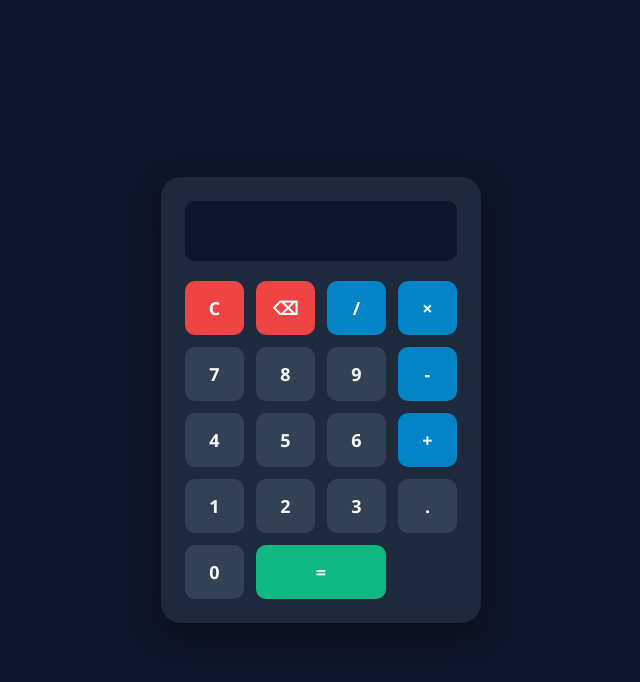
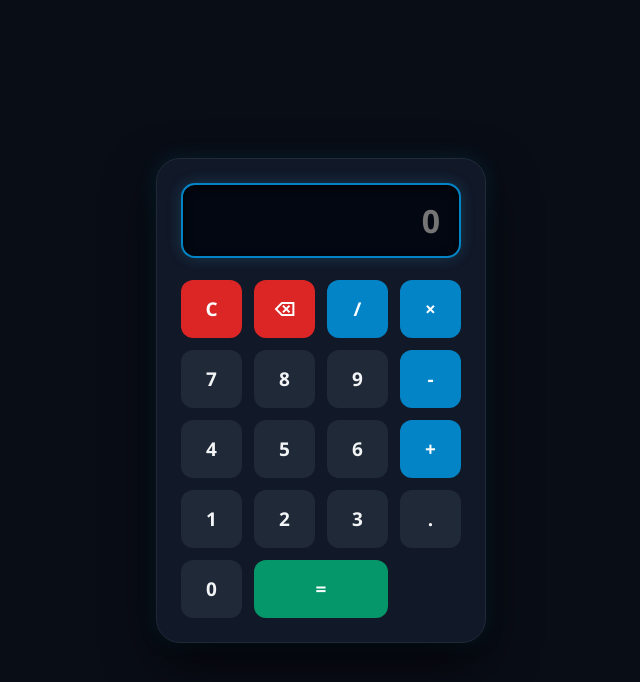
Before and after one commit to rayhanrazza12/calculator, a plain HTML site: page index.html in a window 1280 px wide. Shown: the whole page, without its empty margins (319-959 px from the left). Drawn offline with Linux system fonts and the light colour scheme.

Commit message:
Refactor calculator UI and functionality
Updated calculator title and improved styling. Refactored input handling and calculation logic.

```diff
--- a/index.html
+++ b/index.html
@@ -3,49 +3,131 @@
 <head>
   <meta charset="UTF-8">
   <meta name="viewport" content="width=device-width, initial-scale=1.0">
-  <title>Modern Calculator</title>
+  <title>Smart Neon Calculator</title>
   <style>
-    * { box-sizing: border-box; font-family: 'Segoe UI', sans-serif; }
-    body { background: #0f172a; display: flex; justify-content: center; align-items: center; min-height: 100vh; margin: 0; }
-    .calculator { background: #1e293b; padding: 24px; border-radius: 20px; box-shadow: 0 10px 30px rgba(0,0,0,0.5); width: 320px; }
-    #display { width: 100%; height: 60px; background: #0f172a; border: none; border-radius: 10px; color: #38bdf8; font-size: 28px; text-align: right; padding: 10px 15px; margin-bottom: 20px; outline: none; }
-    .buttons { display: grid; grid-template-columns: repeat(4, 1fr); gap: 12px; }
-    button { padding: 15px; font-size: 18px; font-weight: bold; border: none; border-radius: 10px; background: #334155; color: #f8fafc; cursor: pointer; transition: 0.2s; }
-    button:hover { background: #475569; }
-    button.op { background: #0284c7; color: white; }
-    button.op:hover { background: #0369a1; }
-    button.clear { background: #ef4444; color: white; }
-    button.clear:hover { background: #dc2626; }
-    button.equal { background: #10b981; color: white; grid-column: span 2; }
-    button.equal:hover { background: #059669; }
+    * {
+      box-sizing: border-box;
+      font-family: 'Segoe UI', system-ui, -apple-system, sans-serif;
+    }
+
+    body {
+      background: #090d16;
+      display: flex;
+      justify-content: center;
+      align-items: center;
+      min-height: 100vh;
+      margin: 0;
+    }
+
+    .calculator {
+      background: #111827;
+      padding: 24px;
+      border-radius: 24px;
+      box-shadow: 0 20px 50px rgba(0, 0, 0, 0.7), 0 0 20px rgba(14, 165, 233, 0.15);
+      width: 330px;
+      border: 1px solid #1f2937;
+    }
+
+    #display {
+      width: 100%;
+      height: 75px;
+      background: #030712;
+      border: 2px solid #0284c7;
+      border-radius: 14px;
+      color: #38bdf8;
+      font-size: 32px;
+      font-weight: 600;
+      text-align: right;
+      padding: 10px 18px;
+      margin-bottom: 22px;
+      outline: none;
+      box-shadow: inset 0 2px 10px rgba(0, 0, 0, 0.8), 0 0 15px rgba(56, 189, 248, 0.2);
+      letter-spacing: 1px;
+    }
+
+    .buttons {
+      display: grid;
+      grid-template-columns: repeat(4, 1fr);
+      gap: 12px;
+    }
+
+    button {
+      padding: 16px;
+      font-size: 19px;
+      font-weight: 600;
+      border: none;
+      border-radius: 12px;
+      background: #1f2937;
+      color: #f3f4f6;
+      cursor: pointer;
+      transition: all 0.15s ease-in-out;
+      user-select: none;
+    }
+
+    button:hover {
+      background: #374151;
+      transform: translateY(-2px);
+    }
+
+    button:active {
+      transform: translateY(1px);
+    }
+
+    button.op {
+      background: #0284c7;
+      color: #ffffff;
+    }
+
+    button.op:hover {
+      background: #0369a1;
+    }
+
+    button.clear {
+      background: #dc2626;
+      color: #ffffff;
+    }
+
+    button.clear:hover {
+      background: #b91c1c;
+    }
+
+    button.equal {
+      background: #059669;
+      color: #ffffff;
+      grid-column: span 2;
+    }
+
+    button.equal:hover {
+      background: #047857;
+    }
   </style>
 </head>
 <body>
 
 <div class="calculator">
-  <input type="text" id="display" readonly value="">
+  <input type="text" id="display" readonly placeholder="0">
   <div class="buttons">
     <button class="clear" onclick="clearDisplay()">C</button>
     <button class="clear" onclick="deleteLast()">⌫</button>
-    <button class="op" onclick="appendValue('/')">/</button>
-    <button class="op" onclick="appendValue('*')">×</button>
+    <button class="op" onclick="appendOp('/')">/</button>
+    <button class="op" onclick="appendOp('*')">×</button>
 
-    <button onclick="appendValue('7')">7</button>
-    <button onclick="appendValue('8')">8</button>
-    <button onclick="appendValue('9')">9</button>
-    <button class="op" onclick="appendValue('-')">-</button>
+    <button onclick="appendNum('7')">7</button>
+    <button onclick="appendNum('8')">8</button>
+    <button onclick="appendNum('9')">9</button>
+    <button class="op" onclick="appendOp('-')">-</button>
 
-    <button onclick="appendValue('4')">4</button>
-    <button onclick="appendValue('5')">5</button>
-    <button onclick="appendValue('6')">6</button>
-    <button class="op" onclick="appendValue('+')">+</button>
+    <button onclick="appendNum('4')">4</button>
+    <button onclick="appendNum('5')">5</button>
+    <button onclick="appendNum('6')">6</button>
+    <button class="op" onclick="appendOp('+')">+</button>
 
-    <button onclick="appendValue('1')">1</button>
-    <button onclick="appendValue('2')">2</button>
-    <button onclick="appendValue('3')">3</button>
-    <button onclick="appendValue('.')">.</button>
+    <button onclick="appendNum('1')">1</button>
+    <button onclick="appendNum('2')">2</button>
+    <button onclick="appendNum('3')">3</button>
+    <button onclick="appendDot('.')">.</button>
 
-    <button onclick="appendValue('0')">0</button>
+    <button onclick="appendNum('0')">0</button>
     <button class="equal" onclick="calculate()">=</button>
   </div>
 </div>
@@ -53,11 +135,34 @@
 <script>
   const display = document.getElementById('display');
 
-  function appendValue(val) {
-    if (display.value === 'Error') {
-      display.value = '';
+  function appendNum(num) {
+    if (display.value === 'Error' || display.value === '0') {
+      display.value = num;
+    } else {
+      display.value += num;
     }
-    display.value += val;
+  }
+
+  function appendOp(op) {
+    if (display.value === 'Error' || display.value === '') return;
+    const lastChar = display.value.slice(-1);
+    if (['+', '-', '*', '/'].includes(lastChar)) {
+      display.value = display.value.slice(0, -1) + op;
+    } else {
+      display.value += op;
+    }
+  }
+
+  function appendDot(dot) {
+    if (display.value === 'Error' || display.value === '') {
+      display.value = '0.';
+      return;
+    }
+    const parts = display.value.split(/[\+\-\*\/]/);
+    const currentPart = parts[parts.length - 1];
+    if (!currentPart.includes('.')) {
+      display.value += dot;
+    }
   }
 
   function clearDisplay() {
@@ -75,10 +180,14 @@
   function calculate() {
     if (!display.value || display.value === 'Error') return;
     try {
-      // Safe evaluation
-      const result = Function('"use strict";return (' + display.value + ')')();
-      display.value = Number.isFinite(result) ? result : 'Error';
-    } catch (e) {
+      const sanitizedExpr = display.value.replace(/[^0-9+\-*/.]/g, '');
+      const result = new Function(`'use strict'; return (${sanitizedExpr})`)();
+      if (!isFinite(result) || isNaN(result)) {
+        display.value = 'Error';
+      } else {
+        display.value = String(Math.round(result * 100000000) / 100000000);
+      }
+    } catch (err) {
       display.value = 'Error';
     }
   }
```
